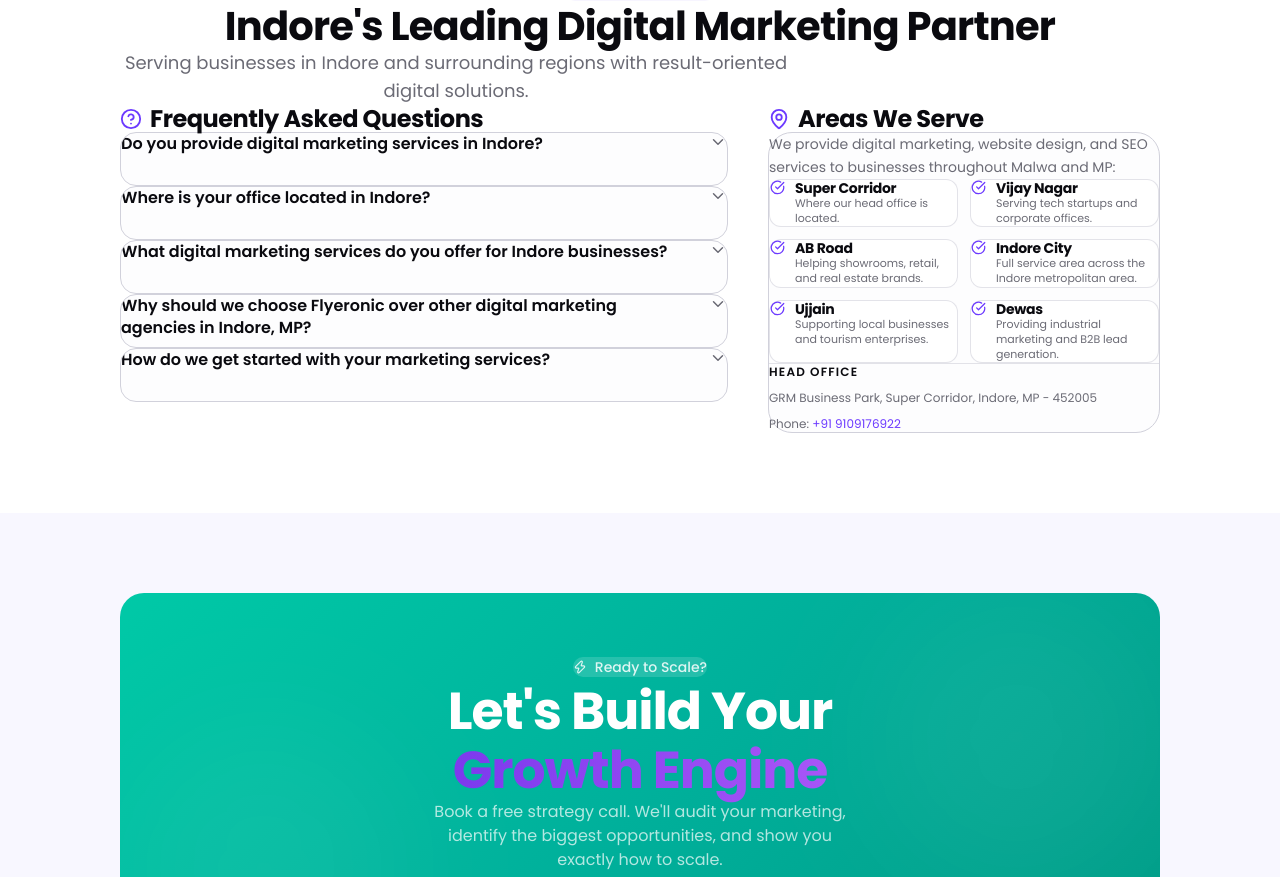
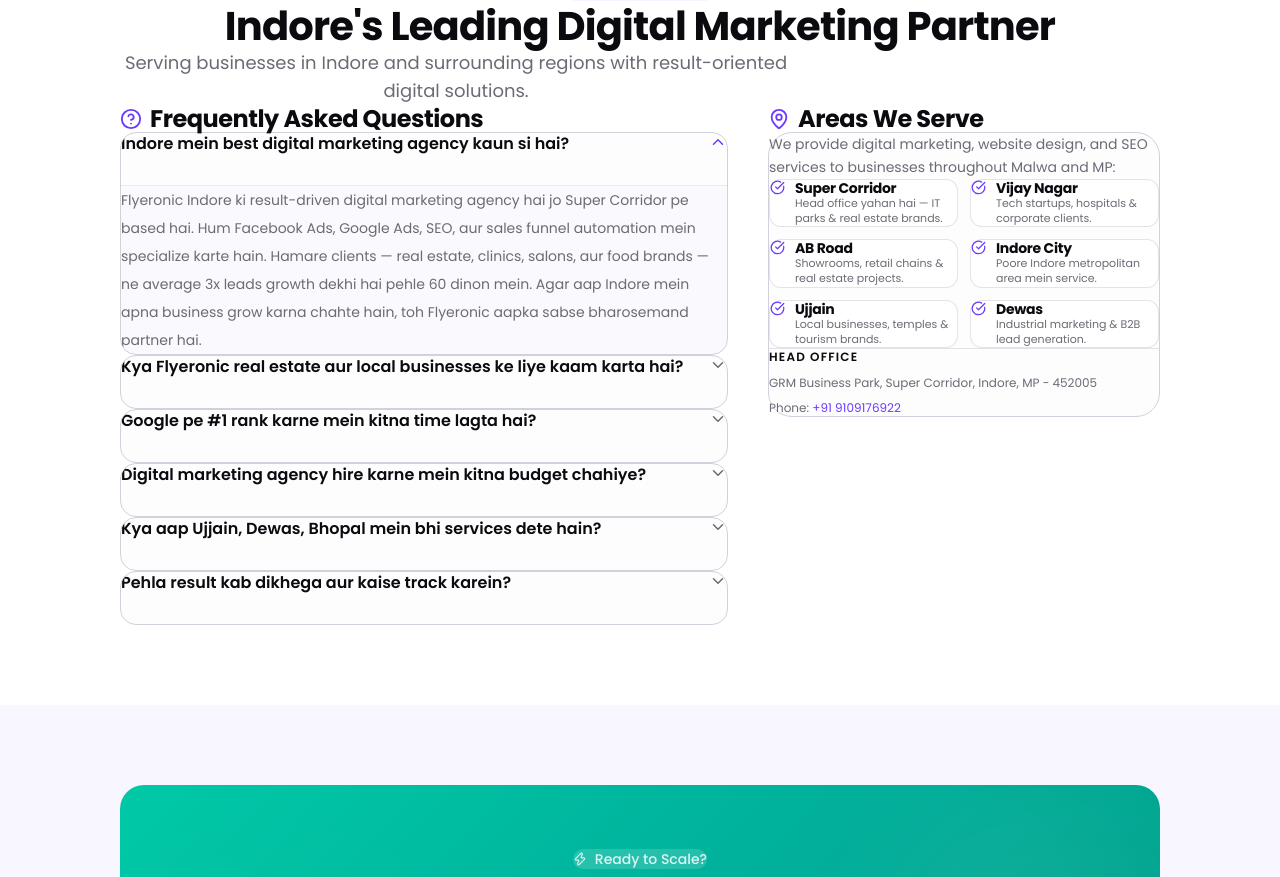
Before and after one commit to ashishsolanki25/Flyeronic.com, a Next.js app: page / in a window 1280 px wide. Shown: the part 6581-7458 px from the top of the page. Built offline with nearby package versions, Linux system fonts and the light colour scheme.

Commit message:
Update local-faq-locations.tsx

```diff
--- a/components/sections/local-faq-locations.tsx
+++ b/components/sections/local-faq-locations.tsx
@@ -5,45 +5,66 @@
 
 const faqs = [
   {
-    question: "Do you provide digital marketing services in Indore?",
-    answer: "Yes, Flyeronic is a premium digital marketing agency based in Indore, MP. We specialize in performance ads, search engine optimization (SEO), social media marketing, marketing automation, and website designing for local, national, and international brands.",
+    question: "Indore mein best digital marketing agency kaun si hai?",
+    answer: "Flyeronic Indore ki result-driven digital marketing agency hai jo Super Corridor pe based hai. Hum Facebook Ads, Google Ads, SEO, aur sales funnel automation mein specialize karte hain. Hamare clients — real estate, clinics, salons, aur food brands — ne average 3x leads growth dekhi hai pehle 60 dinon mein. Agar aap Indore mein apna business grow karna chahte hain, toh Flyeronic aapka sabse bharosemand partner hai.",
   },
   {
-    question: "Where is your office located in Indore?",
-    answer: "Our office is located at GRM Business Park, Super Corridor, Indore, MP. If you're a local business owner looking to scale, you are welcome to schedule a visit to our office for a personalized face-to-face marketing strategy session.",
+    question: "Kya Flyeronic real estate aur local businesses ke liye kaam karta hai?",
+    answer: "Haan. Hum Indore-Ujjain Road ke plotted township projects, clinics, salons, restaurants aur industrial brands ke liye kaam karte hain. Real estate ke liye hum WhatsApp campaigns, Facebook Lead Ads aur NRI-targeted Instagram content banate hain jo directly site visits aur bookings mein convert hoti hain.",
   },
   {
-    question: "What digital marketing services do you offer for Indore businesses?",
-    answer: "We offer end-to-end digital growth systems: Facebook & Google Ads (Performance Marketing), Local & National SEO to rank #1 on Google search, High-Converting Website Designing, Social Media Branding, Sales Funnels, and Lead Generation systems designed to get you customers predictably.",
+    question: "Google pe #1 rank karne mein kitna time lagta hai?",
+    answer: "Local SEO ke liye — jaise 'digital marketing agency Indore' — 3 se 6 mahine ka realistic timeline hai consistent kaam ke saath. Hum on-page SEO, Google Business Profile optimization, aur local citation building karte hain. Paid ads se results sirf 7 dinon mein shuru ho jaate hain.",
   },
   {
-    question: "Why should we choose Flyeronic over other digital marketing agencies in Indore, MP?",
-    answer: "Unlike agencies that focus on vanity metrics like 'likes' or 'shares', we focus strictly on business outcomes (Leads, ROI, and ROAS). We build automated marketing systems that run 24/7. Our transparent reporting ensures you know exactly where every rupee of your marketing budget goes.",
+    question: "Digital marketing agency hire karne mein kitna budget chahiye?",
+    answer: "Flyeronic ke saath aap Rs. 15,000/month se shuru kar sakte hain jisme social media + SEO included hai. Performance marketing ke liye minimum Rs. 10,000-15,000 ad spend alag hota hai. Hum transparent pricing dete hain — koi hidden charges nahi. Free strategy call mein aapke business ke liye best plan suggest karte hain.",
   },
   {
-    question: "How do we get started with your marketing services?",
-    answer: "You can start by booking a free 30-minute strategy call through our contact form. We will audit your current website and marketing campaigns, identify growth opportunities, and provide you with a customized roadmap tailored for your business.",
+    question: "Kya aap Ujjain, Dewas, Bhopal mein bhi services dete hain?",
+    answer: "Haan, hum poore Madhya Pradesh mein kaam karte hain — Ujjain, Dewas, Pithampur, Bhopal aur pan-India bhi. Digital marketing fully remote ho sakti hai, toh location koi barrier nahi. Hamare Indore office mein in-person meetings bhi available hain Super Corridor pe.",
+  },
+  {
+    question: "Pehla result kab dikhega aur kaise track karein?",
+    answer: "Paid ads se leads 7-14 dinon mein aani shuru ho jaati hain. SEO ke results 60-90 dinon mein dikhne lagte hain. Hum har client ko monthly report dete hain jisme leads count, ad spend, ROAS, aur keyword rankings clearly mention hote hain — sab kuch transparent.",
   },
 ];
 
 const locations = [
-  { name: "Super Corridor", desc: "Where our head office is located." },
-  { name: "Vijay Nagar", desc: "Serving tech startups and corporate offices." },
-  { name: "AB Road", desc: "Helping showrooms, retail, and real estate brands." },
-  { name: "Indore City", desc: "Full service area across the Indore metropolitan area." },
-  { name: "Ujjain", desc: "Supporting local businesses and tourism enterprises." },
-  { name: "Dewas", desc: "Providing industrial marketing and B2B lead generation." },
+  { name: "Super Corridor", desc: "Head office yahan hai — IT parks & real estate brands." },
+  { name: "Vijay Nagar", desc: "Tech startups, hospitals & corporate clients." },
+  { name: "AB Road", desc: "Showrooms, retail chains & real estate projects." },
+  { name: "Indore City", desc: "Poore Indore metropolitan area mein service." },
+  { name: "Ujjain", desc: "Local businesses, temples & tourism brands." },
+  { name: "Dewas", desc: "Industrial marketing & B2B lead generation." },
 ];
 
 export function LocalFaqLocations() {
-  const [openIndex, setOpenIndex] = useState<number | null>(null);
+  const [openIndex, setOpenIndex] = useState<number | null>(0);
 
   const toggleFaq = (index: number) => {
     setOpenIndex(openIndex === index ? null : index);
   };
 
+  const faqSchema = {
+    "@context": "https://schema.org",
+    "@type": "FAQPage",
+    "mainEntity": faqs.map((faq) => ({
+      "@type": "Question",
+      "name": faq.question,
+      "acceptedAnswer": {
+        "@type": "Answer",
+        "text": faq.answer,
+      },
+    })),
+  };
+
   return (
     <section id="faq-locations" className="py-20 lg:py-24 bg-white border-t border-border">
+      <script
+        type="application/ld+json"
+        dangerouslySetInnerHTML={{ __html: JSON.stringify(faqSchema) }}
+      />
       <div className="container">
 
         {/* Section Header */}
@@ -97,7 +118,7 @@
                     </button>
 
                     {isOpen && (
-                      <div className="px-6 pt-3 pb-5 text-sm leading-relaxed text-muted-foreground border-t border-border/40 bg-white">
+                      <div className="px-6 pt-4 pb-5 text-sm leading-7 text-muted-foreground border-t border-border/40 bg-primary/[0.02]">
                         {faq.answer}
                       </div>
                     )}
```
